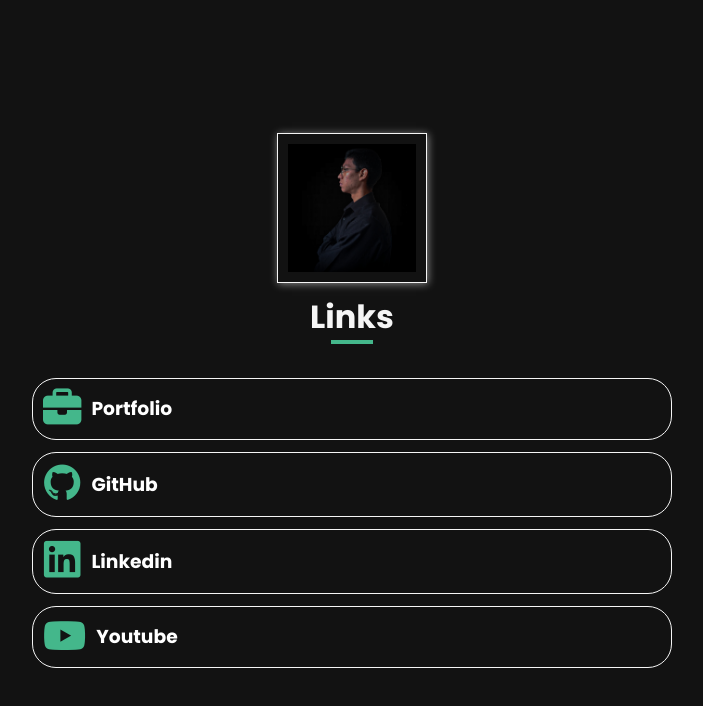
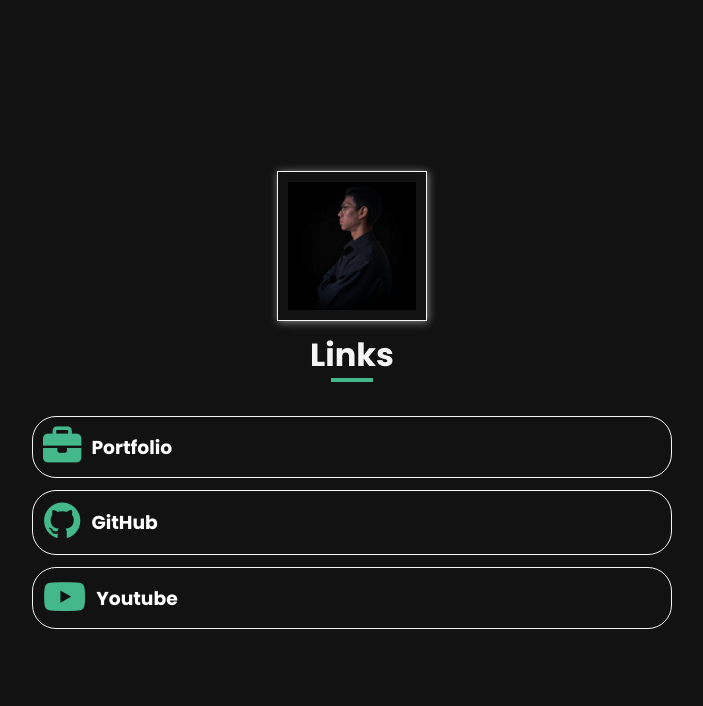
Before and after one commit to V1KILL/PROJETO---CONTATOS, a plain HTML site: page index.html in a window 1280 px wide. Shown: the whole page, without its empty margins (288-991 px from the left). Drawn offline with nearby package versions, Linux system fonts and the light colour scheme.

Commit message:
Atualizado

```diff
--- a/index.html
+++ b/index.html
@@ -32,15 +32,7 @@
                     <h3>GitHub</h3>
                 </div>
             </a>
-            <a href="https://www.linkedin.com/in/viktoramaral/
-            ">
-                <div class="contact">
-                    <div class="contactimage">
-                        <i class="devicon-linkedin-plain colored"></i>
-                    </div>
-                    <h3>Linkedin</h3>
-                </div>
-            </a>
+
             <a href="https://youtube.com/@viktoramaral?si=3axuP7XpRSmaPwNh">
                 <div class="contact">
                     <div class="contactimage">
```
